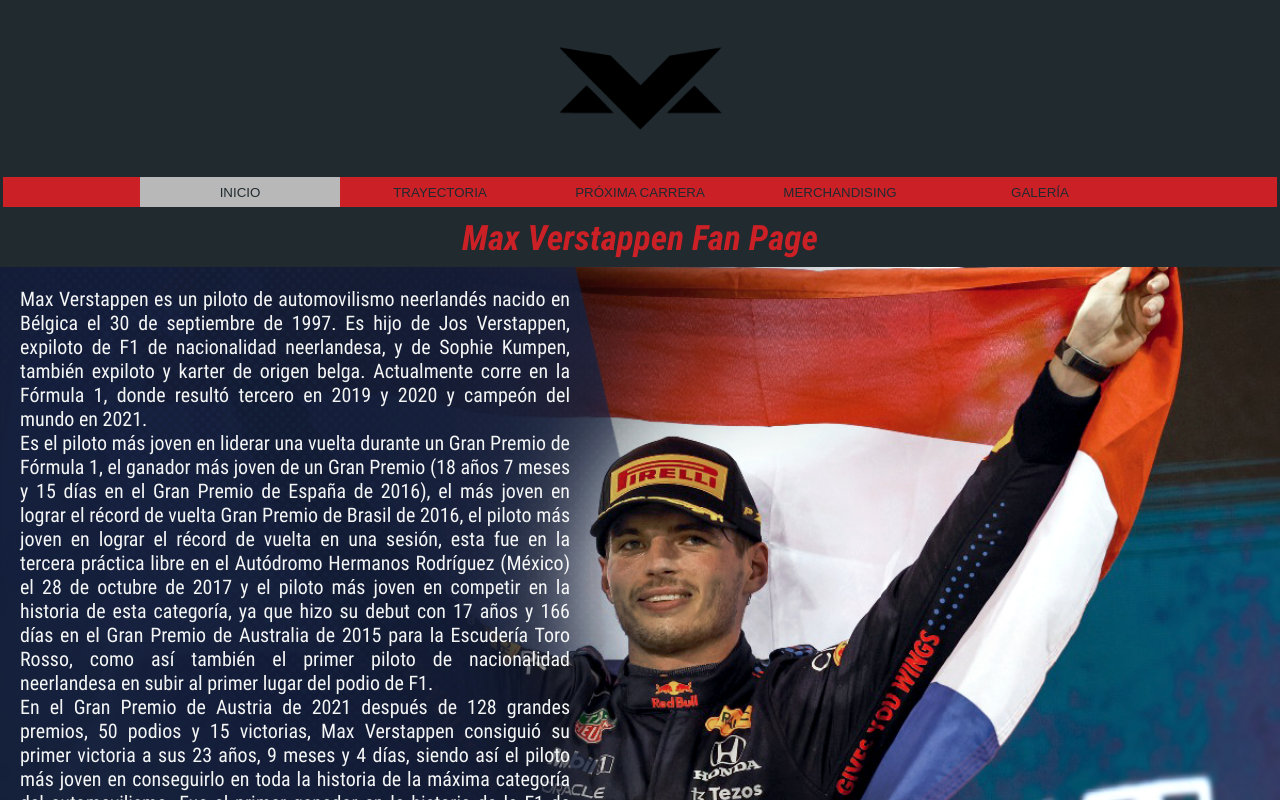
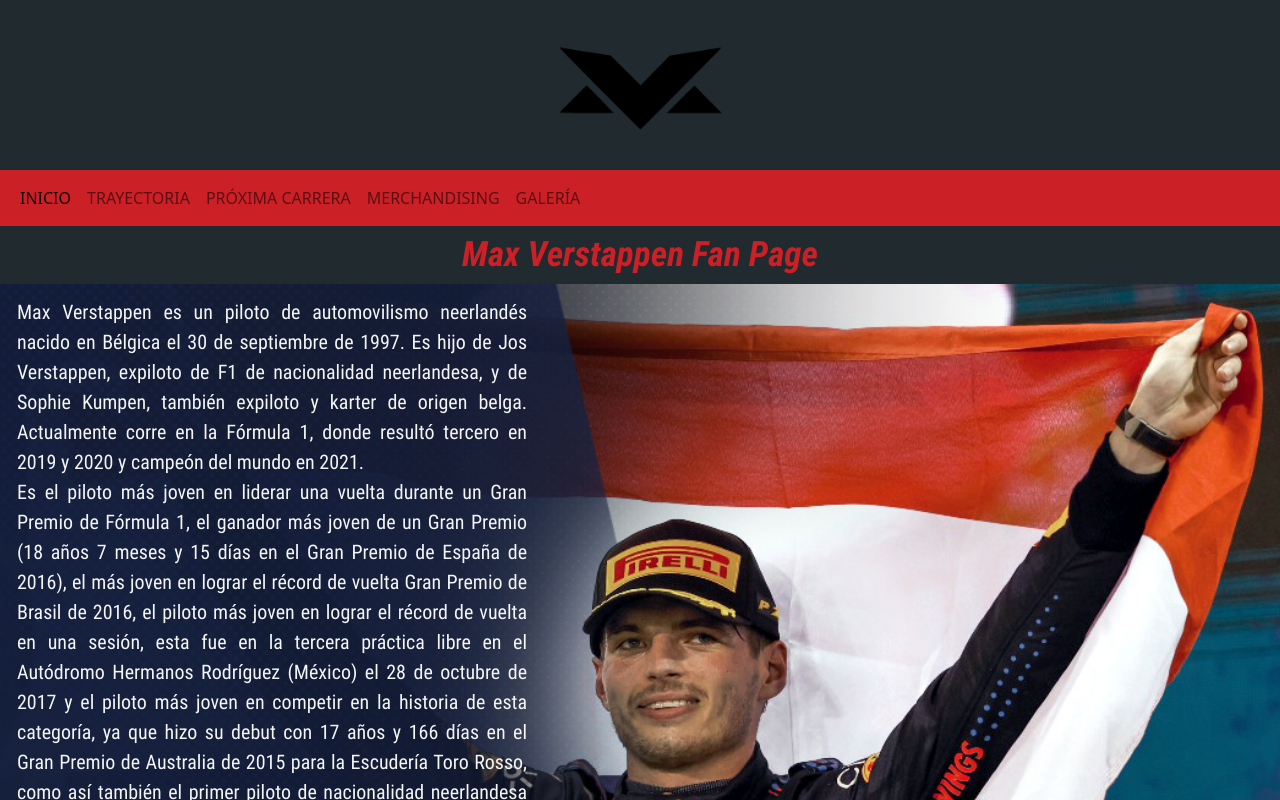
Before and after one commit to mateo-gm/mv33, a plain HTML site: page index.html in a window 1280 px wide. Shown: the top 800 px of the page. Drawn offline with nearby package versions, Linux system fonts and the light colour scheme.

Commit message:
modificacion de nav

```diff
--- a/css/styles.css
+++ b/css/styles.css
@@ -139,6 +139,7 @@
     background-size: cover;
     background-position: center;
     background-attachment:scroll;
+    margin: -15px;
 }
 .dispTextPrinc{
     display: flex;
@@ -362,6 +363,15 @@
     margin: 10px;
 }
 
+/* MODIFICACIONES BOOTS */
+
+.colorbarra{
+    background-color: #cb2026;
+}
+
+
+/* USO DE MEDIA */
+
 @media only screen and (max-width: 360px){
     .titulosIni{ font-size: 40px;}
     .textoIni {font-size: 25px; width: 80%;}
--- a/index.html
+++ b/index.html
@@ -6,25 +6,46 @@
         <meta name="viewport" content="width=device-width, initial-scale=1.0">
         <link rel="stylesheet" href="https://cdnjs.cloudflare.com/ajax/libs/animate.css/4.1.1/animate.min.css"/>
         <link rel="icon" type="image/x-icon" href="imagenes/33.png">
+        <link rel="stylesheet" href="css/bootstrap.min.css">
         <link rel="stylesheet" href="css/styles.css">
     </head>
     <body class="fondo">
-    <div class="grilla">
-        <header>
+    <div class="container-fluid">
+        <header class="row">
             <div class="encab">
                 <a href="index.html"><img class="animate__animated animate__backInDown" src="imagenes/logo2.png" width="200px" height="150px"></a>
             </div>
         </header>
-        <div class="barra2">
-            <nav class="barra">
-                <a href="index.html" ><button class="botonAct">INICIO</button></a>
-                <a href="pages/trayectoria.html"><button class="boton">TRAYECTORIA</button></a>
-                <a href="pages/proxCarrera.html"><button class="boton">PRÓXIMA CARRERA</button></a>
-                <a href="pages/merch.html"><button class="boton">MERCHANDISING</button></a>
-                <a href="pages/galeria.html"><button class="boton">GALERÍA</button></a>
+        <nav class="row navbar navbar-expand-lg navbar-light colorbarra">
+            <div class="container-fluid">
+            <button class="navbar-toggler" type="button" data-bs-toggle="collapse" data-bs-target="#navbarTogglerDemo01" aria-controls="navbarTogglerDemo01" aria-expanded="false" aria-label="Toggle navigation">
+                <span class="navbar-toggler-icon"></span>
+            </button>
+            <div class="collapse navbar-collapse" id="navbarTogglerDemo01">
+            <ul class="navbar-nav me-auto mb-2 mb-lg-0">
+
+                <li class="nav-item">
+                    <a class="nav-link active" href="index.html">INICIO</a>
+                </li>
+                <li class="nav-item">
+                    <a class="nav-link" href="pages/trayectoria.html">TRAYECTORIA</a>
+                </li>
+                <li class="nav-item">
+                    <a class="nav-link" href="pages/proxCarrera.html">PRÓXIMA CARRERA</a>
+                </li>
+                <li class="nav-item">
+                    <a class="nav-link" href="pages/merch.html">MERCHANDISING</a>
+                </li>
+                <li class="nav-item">
+                    <a class="nav-link" href="pages/galeria.html">GALERÍA</a>
+                </li>
+            </ul>
+            </div>
+        </div>
     </nav>
+    <div class="row">
+        <h2 class="titulosIni">Max Verstappen Fan Page</h2>
     </div>
-        <h2 class="titulosIni">Max Verstappen Fan Page</h2>
     <div class="fondoTextPrinc">
 
         <p class="textoIni">Max Verstappen es un piloto de automovilismo neerlandés nacido en Bélgica el 30 de septiembre de 1997. Es hijo de Jos Verstappen, expiloto de F1 de nacionalidad neerlandesa, y de Sophie Kumpen, también expiloto y karter de origen belga. Actualmente corre en la Fórmula 1, donde resultó tercero en 2019 y 2020 y campeón del mundo en 2021. <br>
@@ -34,8 +55,6 @@
         </p>
         <div class=""></div>
     </div>
-
-
     <footer>
         <div class="piePag">
             <img src="imagenes/oracle-partner.png" alt="">
@@ -45,5 +64,6 @@
         </div>
     </footer>
     </div>
+    <script src="js/bootstrap.bundle.min.js"></script>
     </body>
 </html>
```
Also changed, not shown: pages/galeria.html (+26 -9 lines). Lines whose indentation alone changed are shown as unchanged.
